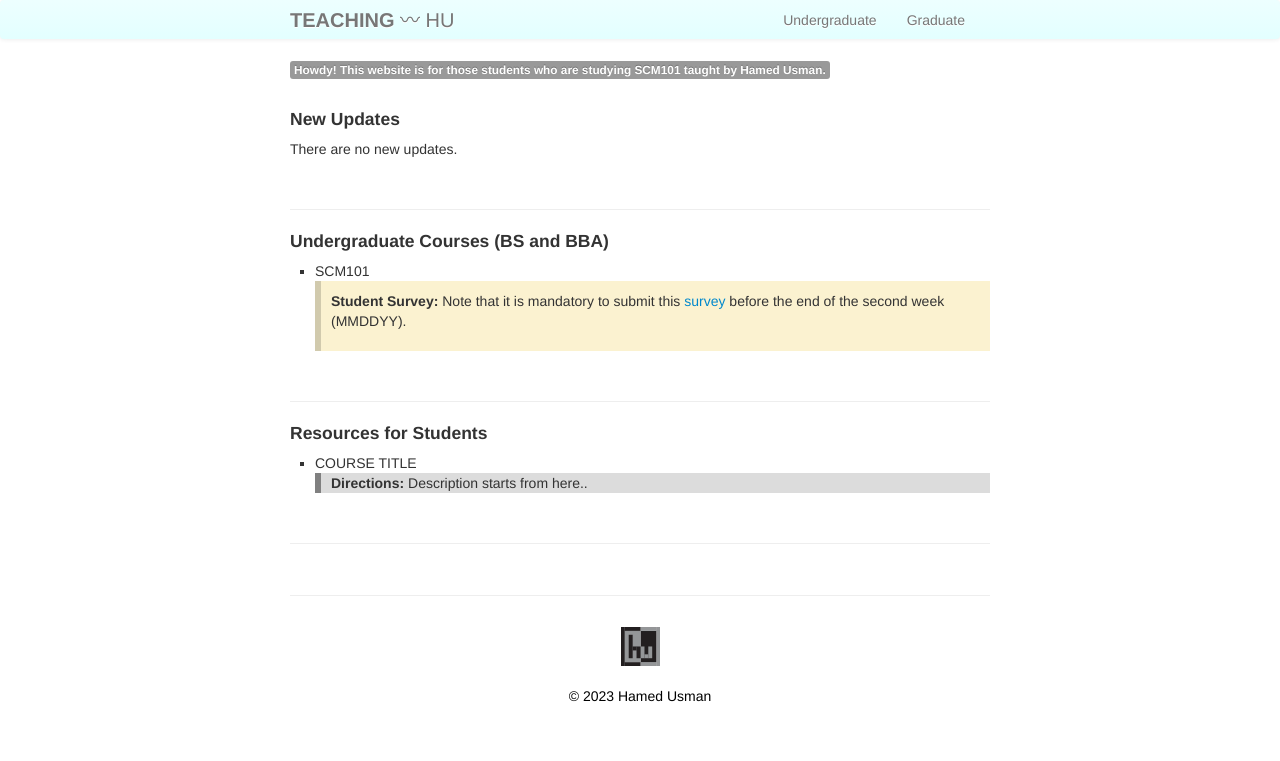
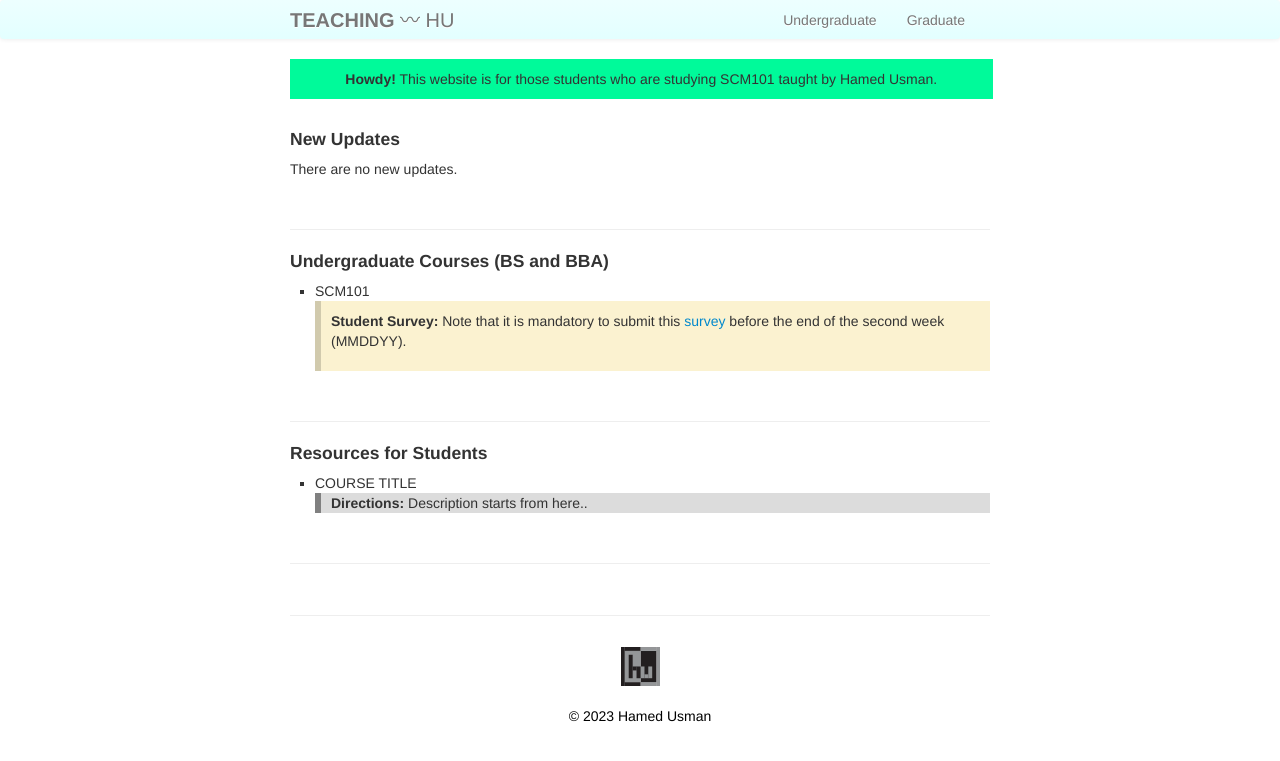
Before and after one commit to 101scm/101scm.github.io, a Jekyll site: the page built from index.md, in a window 1280 px wide. Shown: the top 761 px of the page. Built offline with Jekyll 4.4.1, drawn with Linux system fonts in a browser that asks for light colours.

Commit message:
Update index.md

```diff
--- a/index.md
+++ b/index.md
@@ -4,7 +4,7 @@ title: TEACHING101 〰 Hamed Usman
 description: Hamed Usman is a Lecturer at Name University, City, Country.
 keywords: operations management, supply chain management, logistics
 ---
-<div class="label"><b>Howdy!</b> This website is for those students who are studying SCM101 taught by Hamed Usman.
+<div class="headline"><b>Howdy!</b> This website is for those students who are studying SCM101 taught by Hamed Usman.
 </div>
 
 <br/>
```
